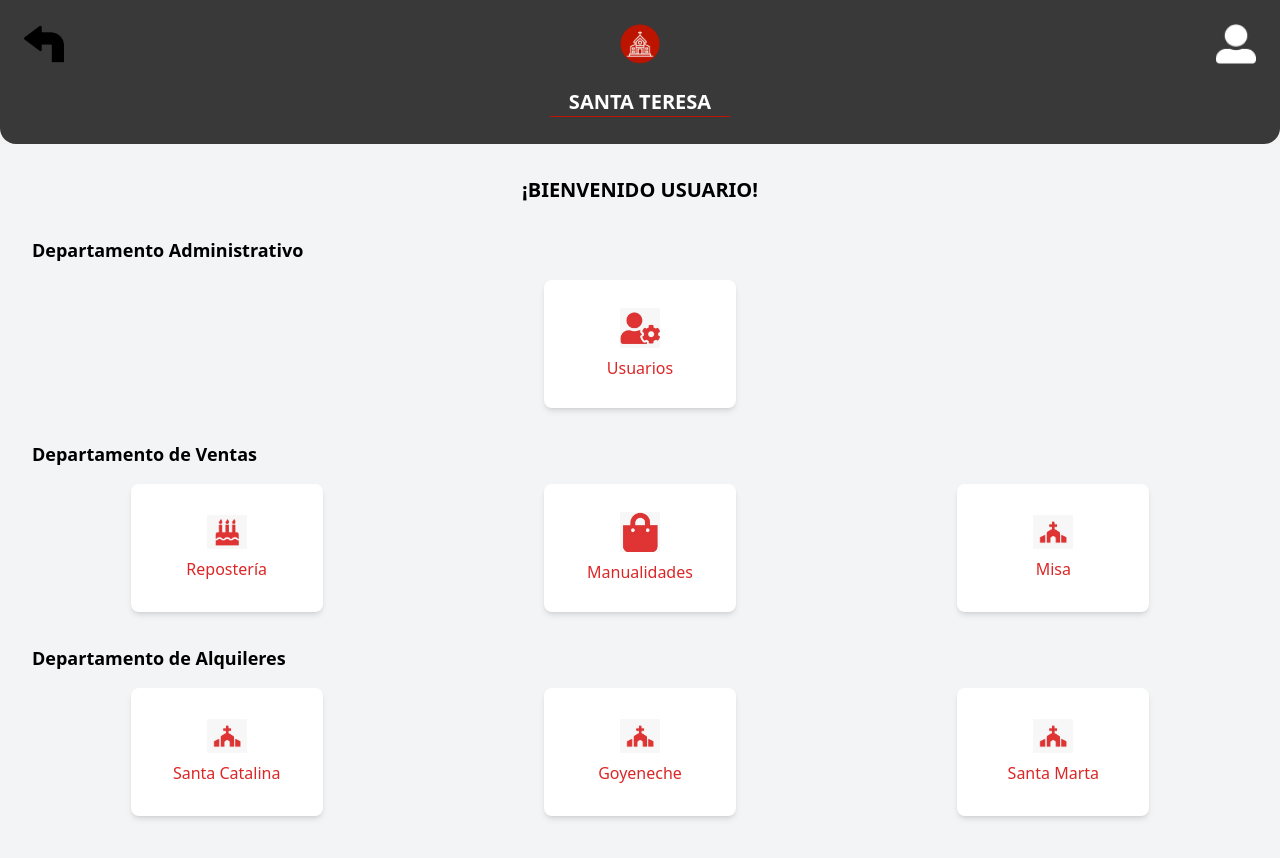
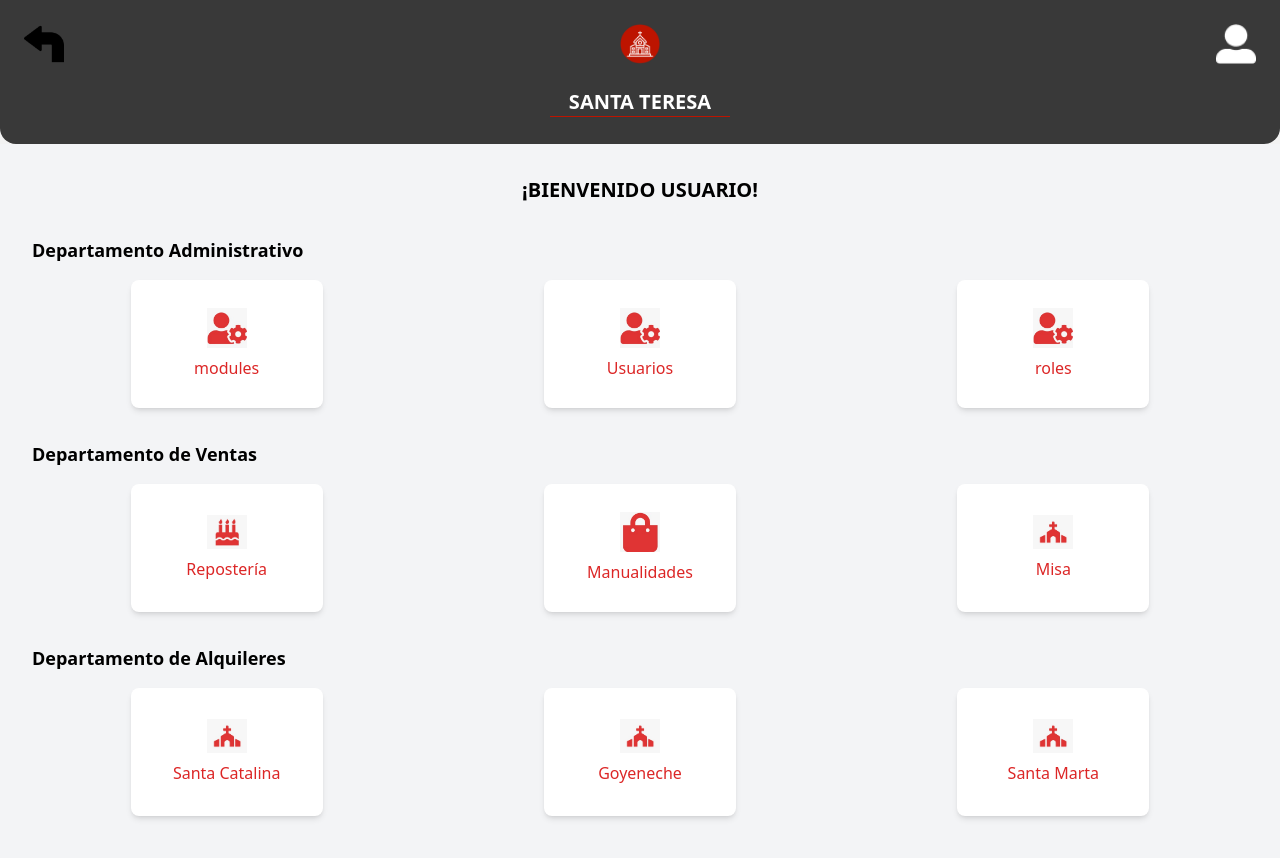
Before and after one commit to Santa-TeresaERP/ST-frontend, a Next.js app: page /pages/dashboard in a window 1280 px wide. Shown: the top 858 px of the page. Built offline with nearby package versions, Linux system fonts and the light colour scheme.

Commit message:
refactor/new cards

```diff
--- a/src/app/components/components-Dashboard/Dashboard-intro.tsx
+++ b/src/app/components/components-Dashboard/Dashboard-intro.tsx
@@ -14,7 +14,9 @@ const Dashboard = () => {
           ¡BIENVENIDO {user ? user.name.toUpperCase() : "USUARIO"}!
         </h2>
         <DepartmentSection title="Departamento Administrativo" items={[
-          { name: "Usuarios", icon: "usuarioicon1.png" }
+          { name: "modules", icon: "usuarioicon1.png" },
+          { name: "Usuarios", icon: "usuarioicon1.png" },
+          { name: "roles", icon: "usuarioicon1.png" }
         ]} />
 
         <DepartmentSection title="Departamento de Ventas" items={[
```
